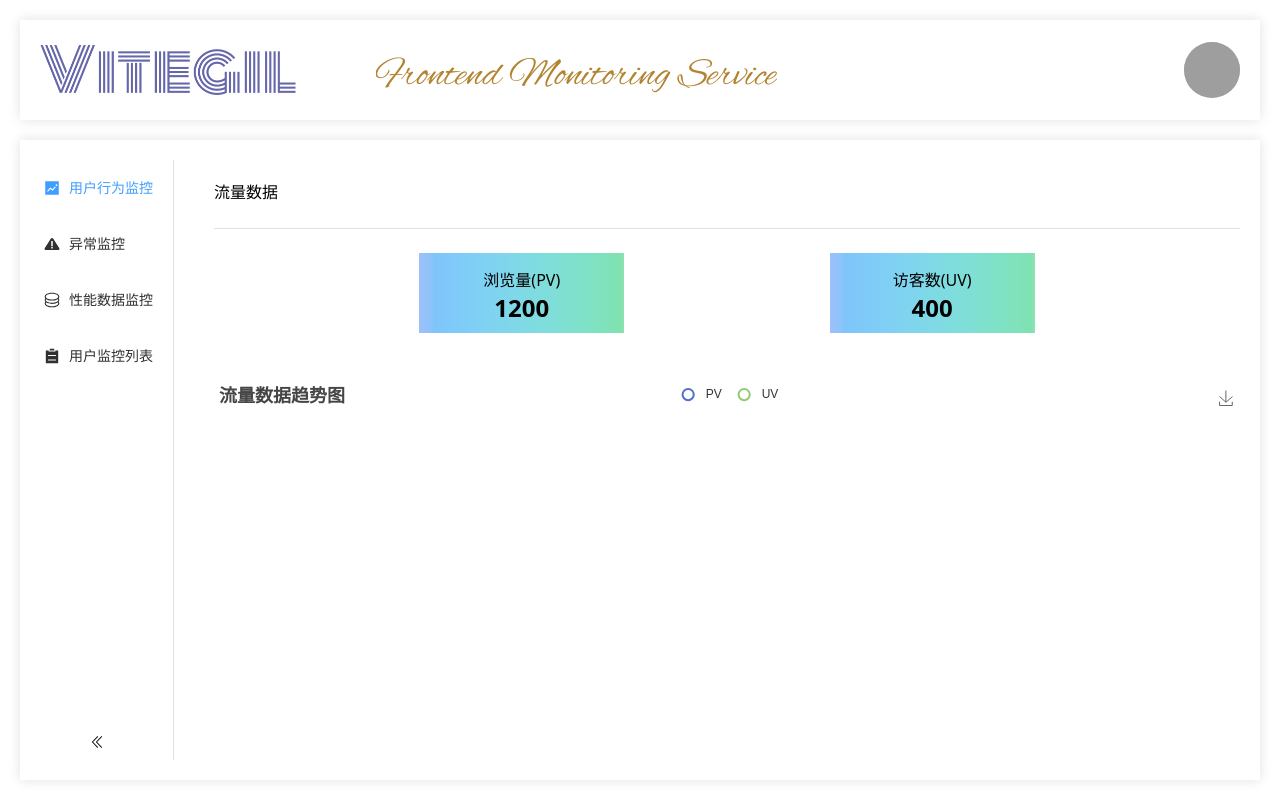
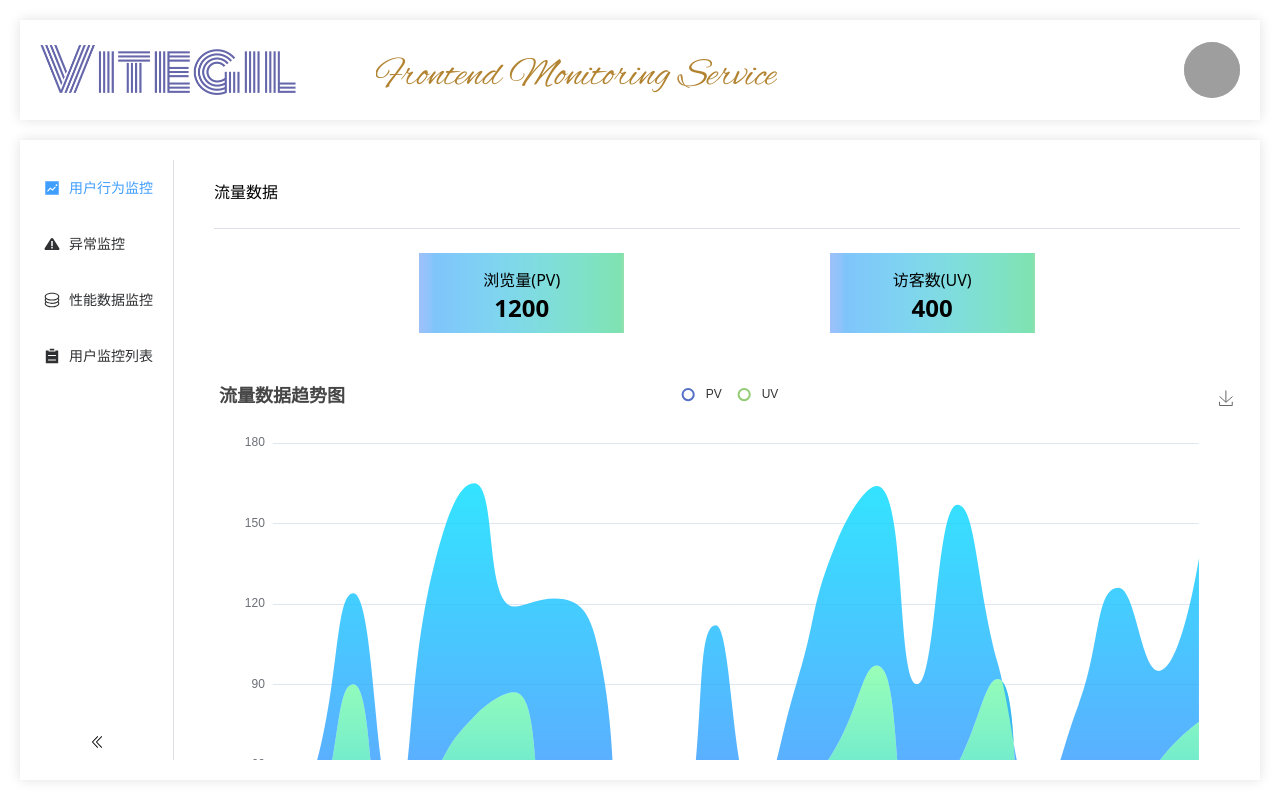
Before and after one commit to vitegil/vitegil, a Vue app: page /action-monitor in a window 1280 px wide. Built offline with nearby package versions, Linux system fonts and the light colour scheme; grey boxes are pictures that could not be loaded.

Commit message:
fix: 修复 Echarts 组件不支持响应式的 bug

```diff
--- a/src/components/ECharts.vue
+++ b/src/components/ECharts.vue
@@ -1,23 +1,28 @@
 <script lang="ts" setup>
-import { onMounted, ref, watch } from 'vue'
+import { onMounted, ref, toRef, watch } from 'vue'
 import type { ComposeOption } from 'echarts/core'
 import { init } from 'echarts/core'
 
 // TODO: 完善 TS 类型定义
 type OptionType = any
 
-const { option } = defineProps<{
+const props = defineProps<{
   option: OptionType
 }>()
+
+const option = toRef(props, 'option')
+const canvaRef = ref<HTMLElement | null>(null)
 
 const render = (targetElement: HTMLElement | null, option: OptionType) => {
   targetElement && init(targetElement).setOption(option as ComposeOption<any>)
 }
 
-const canvaRef = ref<HTMLElement | null>(null)
+onMounted(() => {
+  render(canvaRef.value, option.value)
+})
 
-onMounted(() => {
-  render(canvaRef.value, option)
+watch(option, () => {
+  render(canvaRef.value, option.value)
 })
 </script>
 
--- a/src/views/ActionMonitor/index.vue
+++ b/src/views/ActionMonitor/index.vue
@@ -1,13 +1,19 @@
 <script lang="ts" setup>
-import { computed, onMounted, ref } from 'vue'
+import { onMounted, reactive, ref, watch } from 'vue'
 import { echartModel } from './echarts'
 import ECharts from '@/components/ECharts.vue'
-import { pvApi, uvApi } from '@/dao/api'
+// import { pvApi, uvApi } from '@/dao/api'
 
-const pv = ref(1200)
-const uv = ref(400)
-const pvData = ref([])
-const uvData = ref([])
+const pv = ref<number>(1200)
+const uv = ref<number>(400)
+const data = reactive<{
+  pvData: number[]
+  uvData: number[]
+}>({
+  pvData: [],
+  uvData: [],
+})
+
 /**
  * Echarts 使用指南
  * 1. 定义一个 option 变量，该部分参考 echarts 官网
@@ -15,22 +21,21 @@ const uvData = ref([])
  */
 
 // uvData、pvData变化时，option实时变化
-const option = computed(() => {
-  console.log(uvData.value, pvData.value)
-
-  return echartModel(uvData.value, pvData.value)
+const option = ref(echartModel(data.uvData, data.pvData))
+watch(data, () => {
+  option.value = echartModel(data.uvData, data.pvData)
 })
 
 onMounted(async () => {
   // 模拟获取后端数据
-  pvData.value.push(...[
+  data.pvData = [
     12, 34, 90, 23, 56, 78, 87, 32, 54, 6, 3, 56, 23, 45, 67, 97, 34, 60, 92,
     14, 22, 34, 61, 76,
-  ])
-  uvData.value.push(...[
+  ]
+  data.uvData = [
     12, 22, 34, 23, 78, 87, 32, 90, 54, 3, 14, 56, 23, 45, 76, 67, 56, 97, 6,
     34, 60, 92, 34, 61,
-  ])
+  ]
   // pvData.value = await pvApi()
   // uvData.value = await uvApi()
 })
```
